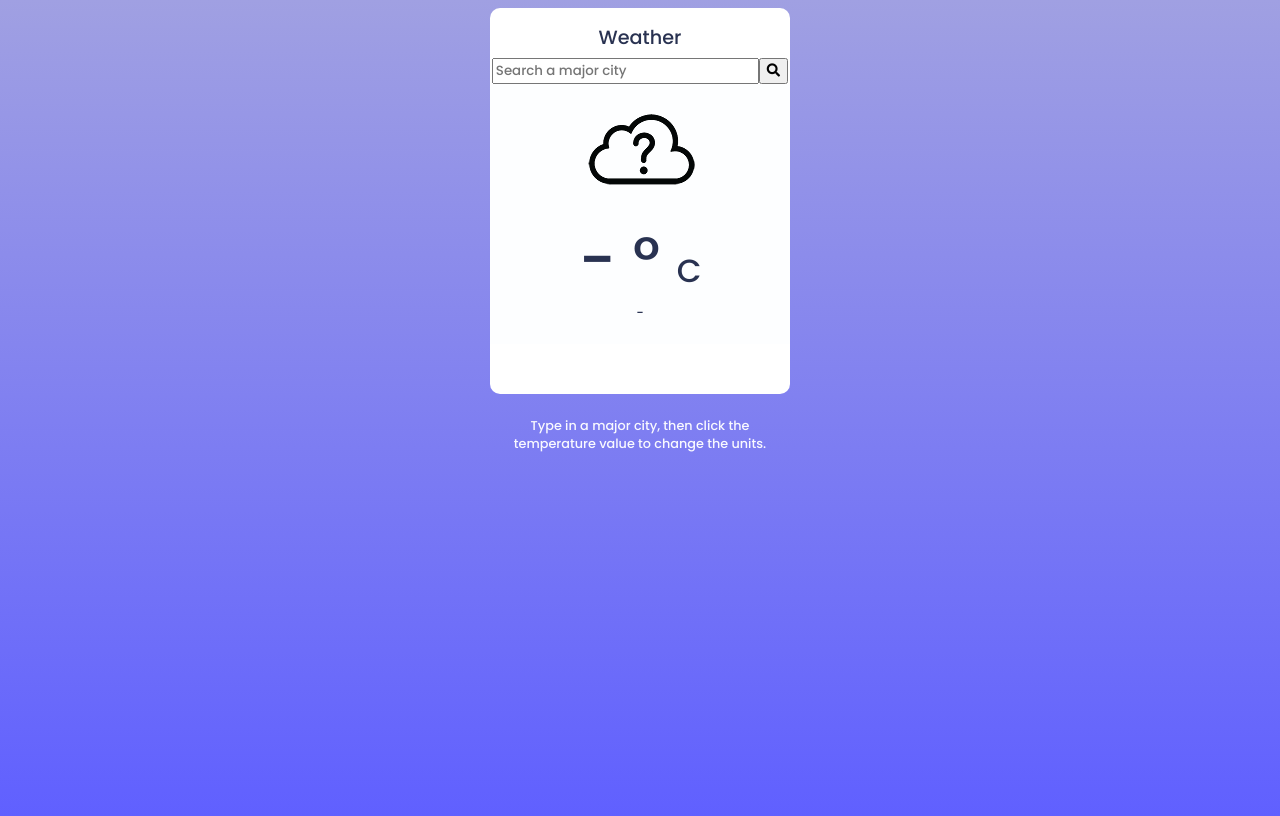
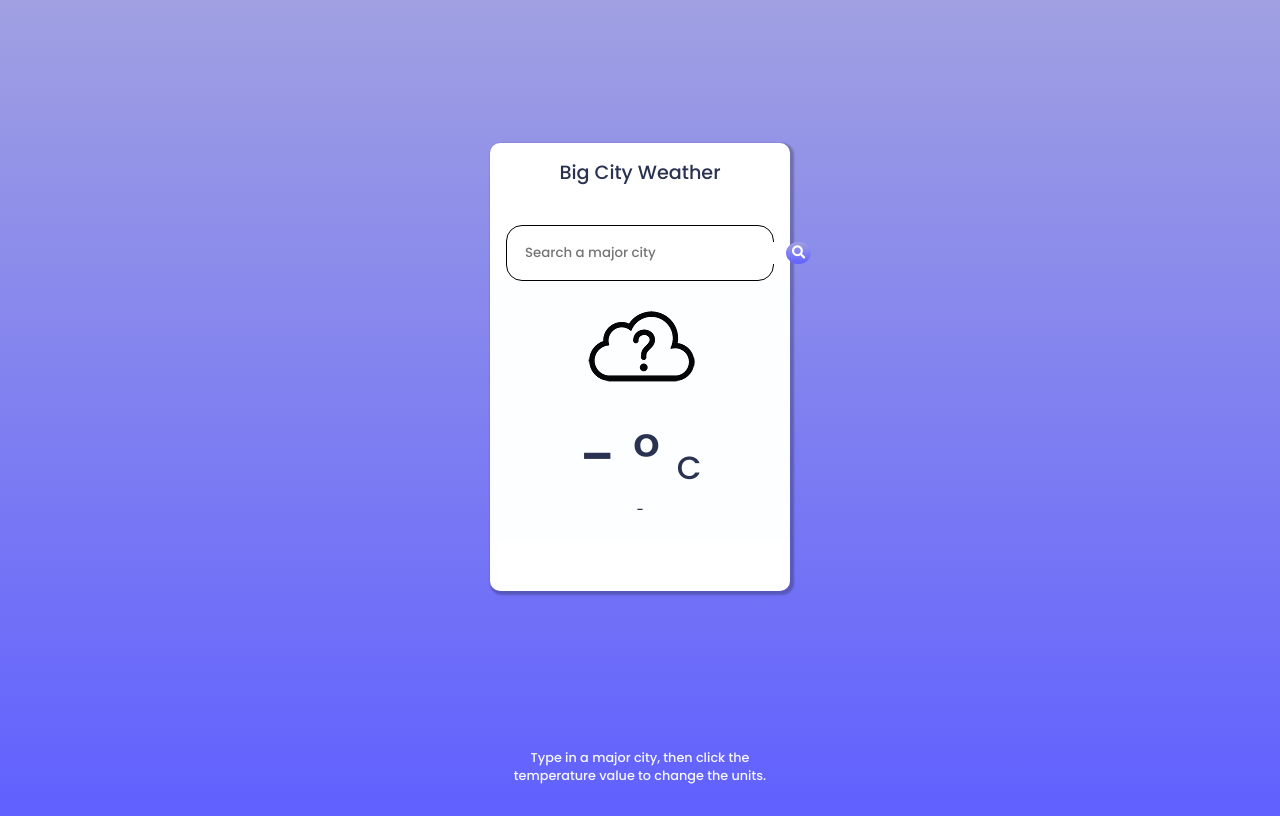
Before and after one commit to rhomanjames/weather-smether, a plain HTML site: page index.html in a window 1280 px wide. Drawn offline with Linux system fonts and the light colour scheme.

Commit message:
ui cleaned up

```diff
--- a/index.html
+++ b/index.html
@@ -11,7 +11,7 @@
 <body>
     <div class="container">
         <div class="app-title">
-            <p>Weather</p>
+            <p>Big City Weather</p>
         </div>
         <div class="inputs"><input class="cityInput" type="text" placeholder="Search a major city"> <button onclick="getWeather()"><i class="fas fa-search"></i></button></div>
         <div class="notification"></div>
--- a/style.css
+++ b/style.css
@@ -9,11 +9,12 @@ body{
     background-repeat: no-repeat;
     height: 100vh;
     max-height: 100vh;
+    display: flex;
+    flex-direction: column;
 }
 
 .inputs {
-    justify-content: center;
-    width: 100%;
+    justify-content: space-between;
     display: flex;
 }
 
@@ -21,18 +22,20 @@ body{
     width: 300px;
     background-color: rgb(255, 255, 255);
     align-items: center;
-
     display: block;
     margin: 0 auto;
-
     border-radius: 10px;
     padding-bottom : 50px;
+    margin-top: auto;
+    margin-bottom: auto;
+    box-shadow: 2px 2px 2px 2px rgba(0, 0, 0, 0.233);
 }
 
 .app-title{
     width: 300px;
     height: 50px;
     border-radius: 10px 10px 0 0;
+    margin-bottom: 2rem;
 }
 
 .app-title p{
@@ -132,3 +135,28 @@ body{
     text-align: center;
     font-size: 0.8em;
 }
+
+.inputs {
+    border: 1px solid black;
+    border-radius: 1rem;
+    margin-right: 1rem;
+    margin-left: 1rem;
+    padding: 1rem;
+}
+
+button {
+    background: linear-gradient(rgb(160, 160, 226), rgb(96, 96, 255));
+    border: none;
+    border-radius: 50%;
+    color: white;
+
+}
+
+button:hover {
+    cursor: pointer;
+}
+
+.cityInput {
+    border: none;
+    outline: none;
+}
```
